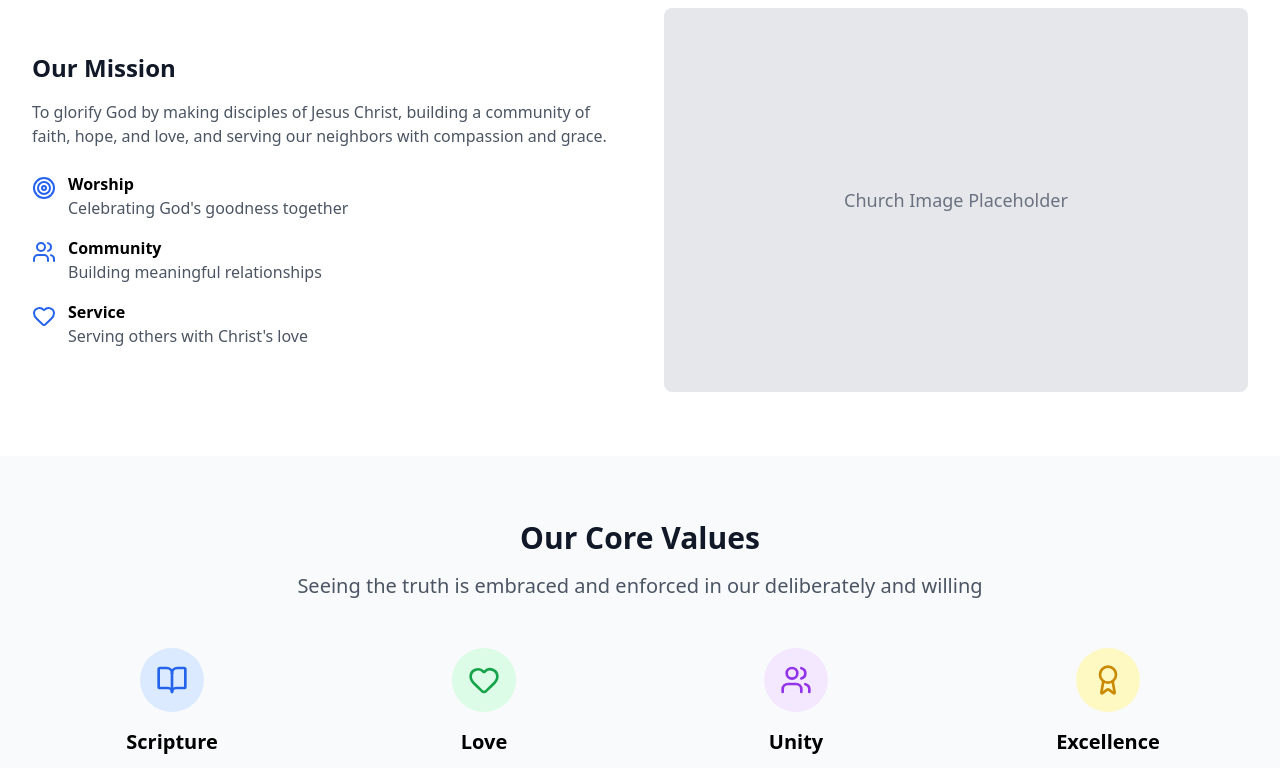
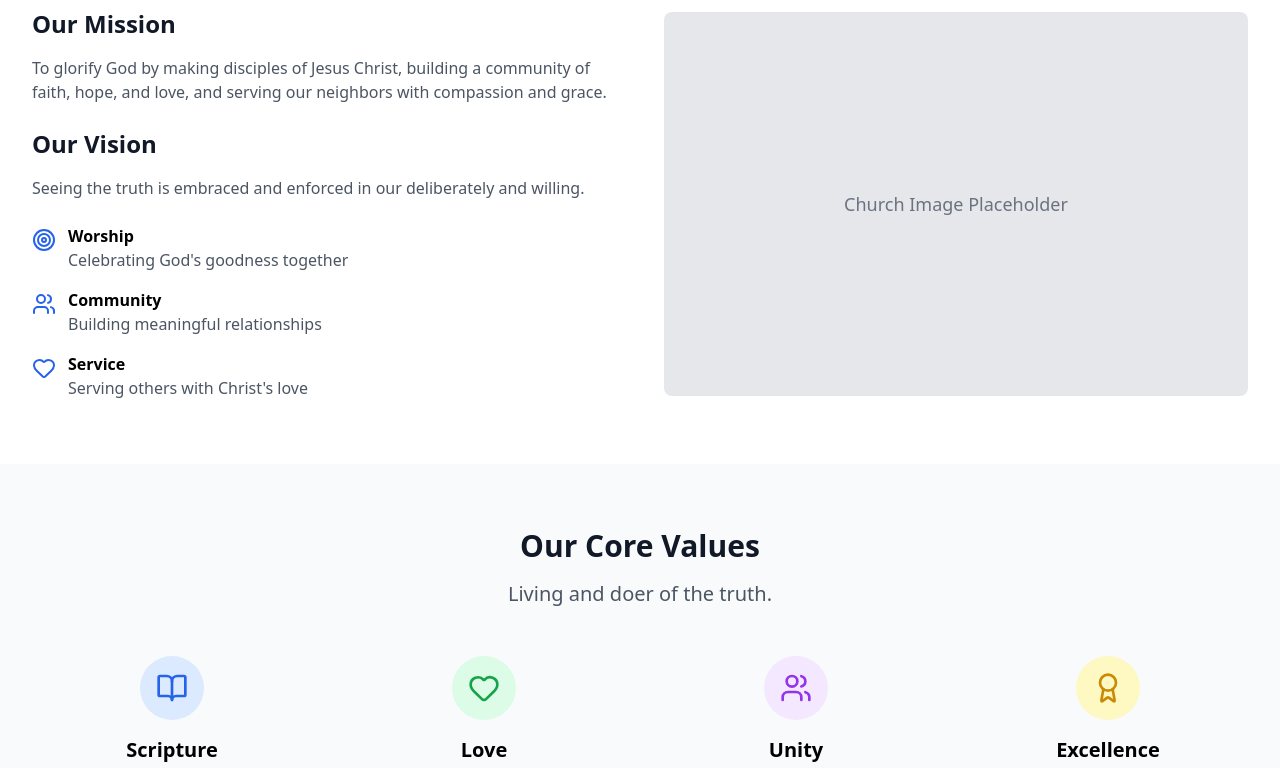
Before and after one commit to flemzin1/DeEnforcersWorld, a React (Vite) app: page /about in a window 1280 px wide. Shown: the part 560-1328 px from the top of the page. Built offline with nearby package versions, Linux system fonts and the light colour scheme.

Commit message:
Second Commit

```diff
--- a/src/pages/About.tsx
+++ b/src/pages/About.tsx
@@ -61,6 +61,10 @@ const About: React.FC = () => {
                 To glorify God by making disciples of Jesus Christ, building a community of faith,
                 hope, and love, and serving our neighbors with compassion and grace.
               </p>
+              <h3 className="text-2xl font-semibold text-gray-900 mb-4">Our Vision</h3>
+              <p className="text-gray-600 mb-6">
+                Seeing the truth is embraced and enforced in our deliberately and willing.
+              </p>
               <div className="space-y-4">
                 <div className="flex items-start">
                   <Target className="h-6 w-6 text-blue-600 mr-3 mt-1" />
@@ -98,7 +102,7 @@ const About: React.FC = () => {
           <div className="text-center mb-12">
             <h2 className="text-3xl font-bold text-gray-900 mb-4">Our Core Values</h2>
             <p className="text-xl text-gray-600">
-              Seeing the truth is embraced and enforced in our deliberately and willing
+              Living and doer of the truth.
             </p>
           </div>
           <div className="grid md:grid-cols-2 lg:grid-cols-4 gap-8">
--- a/src/pages/Homepage.tsx
+++ b/src/pages/Homepage.tsx
@@ -44,11 +44,12 @@ const Homepage = () => (
             hope, and love, and serving our neighbors with compassion and grace.</p>
         </div>
         <div>
-          <p className="text-2xl font-semibold text-gray-900">Our Vission</p>
+          <p className="text-2xl font-semibold text-gray-900">Our Vision</p>
           <p className="mb-3 text-gray-700 dark:text-gray-700">Seeing the truth is embraced and enforced in our deliberately and willing.</p>
         </div>
       </div>
-      <p className="mb-3 text-gray-500 dark:text-gray-400">Deliver great service experiences fast - without the complexity of traditional ITSM solutions.Accelerate critical development work, eliminate toil, and deploy changes with ease, with a complete audit trail for every change.</p>
+      <p className="text-2xl font-semibold text-gray-900">Our Core Value</p>
+      <p className="mb-3 text-gray-500 dark:text-gray-400">Living and doer of the truth.</p>
     </section>
 
 
```
